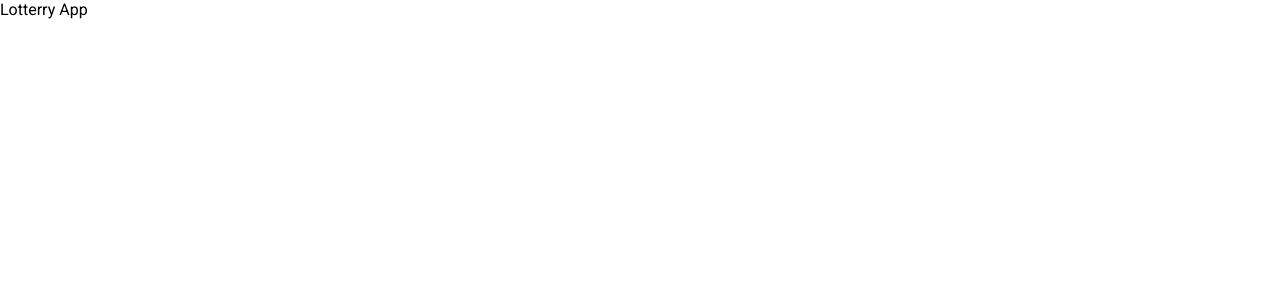
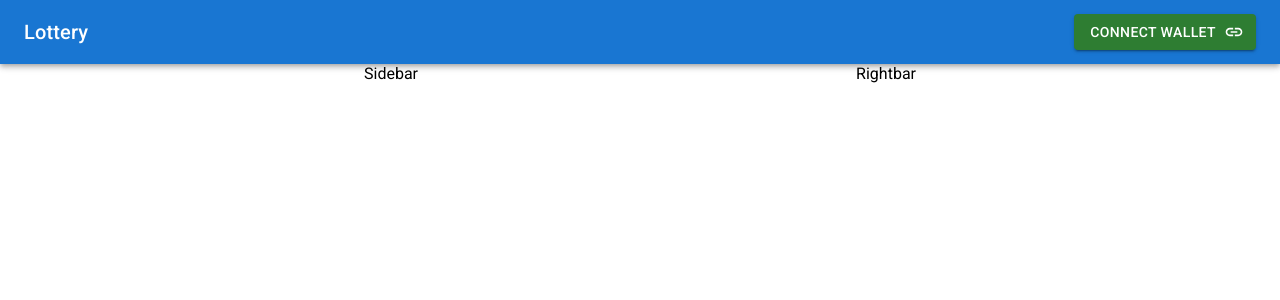
Before and after one commit to hristova23/lottery-react-dapp, a React (Create React App) app: page / in a window 1280 px wide. Shown: the top 300 px of the page. Built offline with nearby package versions, Linux system fonts and the light colour scheme.

Commit message:
style navbar

```diff
--- a/package.json
+++ b/package.json
@@ -3,6 +3,10 @@
   "version": "0.1.0",
   "private": true,
   "dependencies": {
+    "@emotion/react": "^11.10.5",
+    "@emotion/styled": "^11.10.5",
+    "@mui/icons-material": "^5.11.9",
+    "@mui/material": "^5.11.9",
     "@testing-library/jest-dom": "^5.16.5",
     "@testing-library/react": "^13.4.0",
     "@testing-library/user-event": "^13.5.0",
--- a/src/App.js
+++ b/src/App.js
@@ -1,10 +1,21 @@
+import Navbar from "./components/Navbar";
+import Sidebar from "./components/Sidebar";
+import Rightbar from "./components/Rightbar";
+import { Box, Container, Stack } from "@mui/material";
+
 function App() {
   return (
-    <div>
-        <p>
-          Lotterry App
-        </p>
-    </div>
+    <>
+    <Navbar/>
+    <Container maxWidth="sm">
+      <Box>
+        <Stack direction="row" spacing={2} justifyContent="space-between">
+          <Sidebar/>
+          <Rightbar/>
+        </Stack>
+      </Box>
+    </Container>
+    </>
   );
 }
 
--- /dev/null
+++ b/src/components/Navbar.jsx
@@ -0,0 +1,51 @@
+import { Link } from '@mui/icons-material'
+import { AppBar, Box, Button, styled, Toolbar, Typography } from '@mui/material'
+import React, { useState } from 'react'
+
+const StyledToolbar = styled(Toolbar)({
+  display: "flex",
+  justifyContent: "space-between"
+})
+
+const Search = styled("div")(({theme}) => ({
+  backgroundColor: "white",
+  padding: "0 10px",
+  borderRadius: theme.shape.borderRadius,
+  width: "40%"
+}));
+
+const Icons = styled(Box)(({theme}) => ({
+  display: "none",
+  gap: "20px",
+  alignItems: "center",
+  [theme.breakpoints.up("sm")]:{
+    display: "flex"
+  }
+}));
+
+const UserBox = styled(Box)(({theme}) => ({
+  display: "flex",
+  gap: "10px",
+  alignItems: "center",
+  [theme.breakpoints.up("sm")]:{
+    display: "none"
+  }
+}));
+
+const Navbar = () => {
+  const [open, setOpen] = useState(false)
+  return (
+    <AppBar position="sticky">
+      <StyledToolbar>
+        <Typography variant="h6">
+            Lottery
+        </Typography>
+        <Button variant="contained" color="success" endIcon={<Link />}>
+            Connect Wallet
+        </Button>
+      </StyledToolbar>
+    </AppBar>
+  )
+}
+
+export default Navbar
--- /dev/null
+++ b/src/components/Rightbar.jsx
@@ -0,0 +1,9 @@
+import React from 'react'
+
+function Rightbar() {
+  return (
+    <div>Rightbar</div>
+  )
+}
+
+export default Rightbar
--- /dev/null
+++ b/src/components/Sidebar.jsx
@@ -0,0 +1,9 @@
+import React from 'react'
+
+function Sidebar() {
+  return (
+    <div>Sidebar</div>
+  )
+}
+
+export default Sidebar
```
Also changed, not shown: 1 other file (tests, documents, lock files or other folders).
